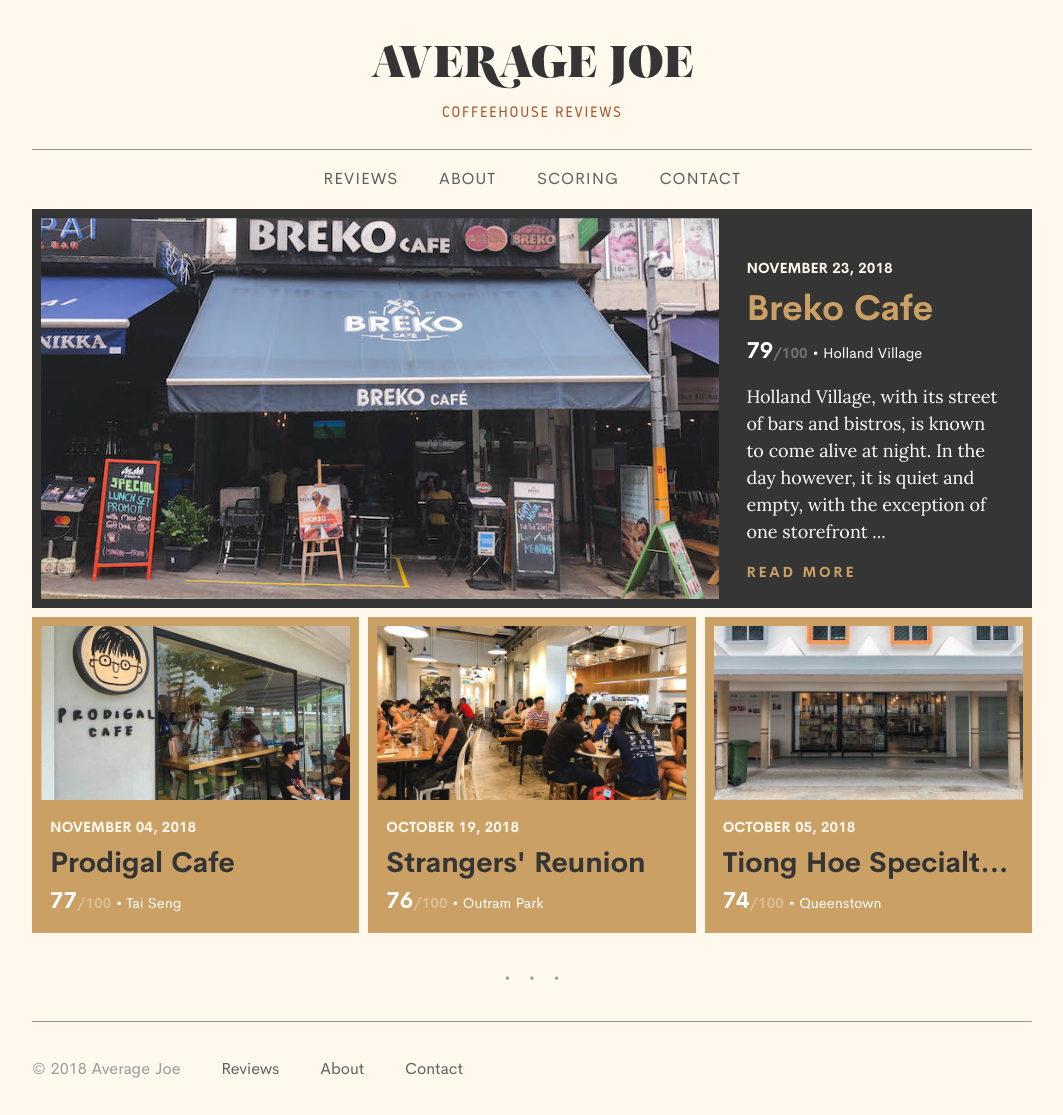
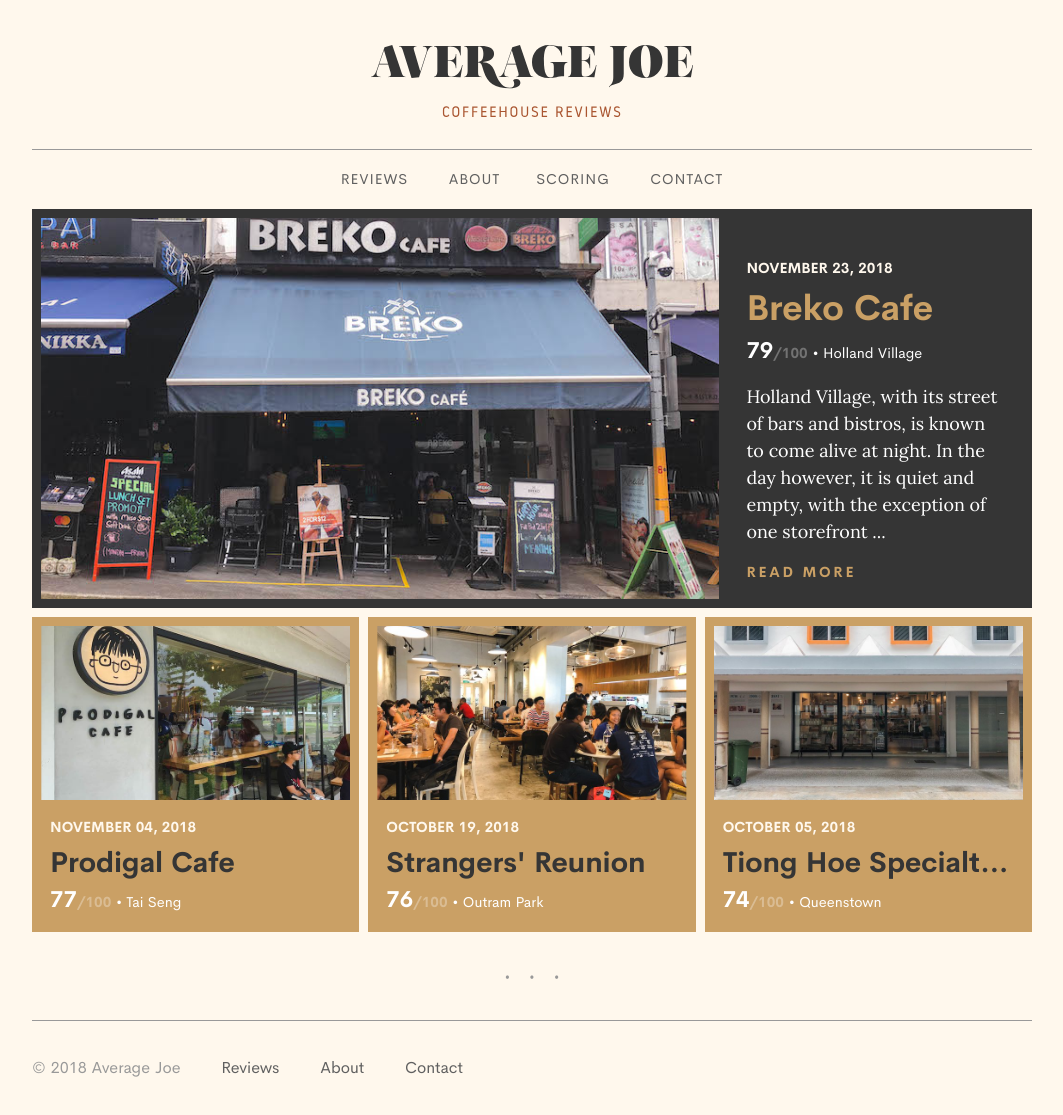
Before and after one commit to chesterhow/average-joe, a Jekyll site: the page built from index.html, in a window 1280 px wide. Shown: the whole page, without its empty margins (108-1171 px from the left). Built offline with Jekyll 4.4.1, drawn with Linux system fonts in a browser that asks for light colours; the list of posts is cut into pages by our own code.

Commit message:
Improve nav design

```diff
--- a/_layouts/default.html
+++ b/_layouts/default.html
@@ -10,6 +10,7 @@
         <ul>
           <li><a href="{{ "/" | relative_url }}">Reviews</a></li>
           <li><a href="{{ "/about/" | relative_url }}">About</a></li>
+        </ul><ul>
           <li><a href="{{ "/scoring/" | relative_url }}">Scoring</a></li>
           <li><a href="{{ "/contact/" | relative_url }}"}>Contact</a></li>
         </ul>
--- a/_sass/average-joe/_header.scss
+++ b/_sass/average-joe/_header.scss
@@ -32,6 +32,7 @@
     }
 
     ul {
+      display: inline-block;
       margin: 0;
       padding: 0;
       list-style-type: none;
@@ -50,7 +51,7 @@
     a {
       color: $grey-dark;
       font-family: $sans-serif;
-      font-size: 0.9rem;
+      font-size: 0.8rem;
       letter-spacing: 0.05rem;
       text-decoration: none;
       text-transform: uppercase;
```
